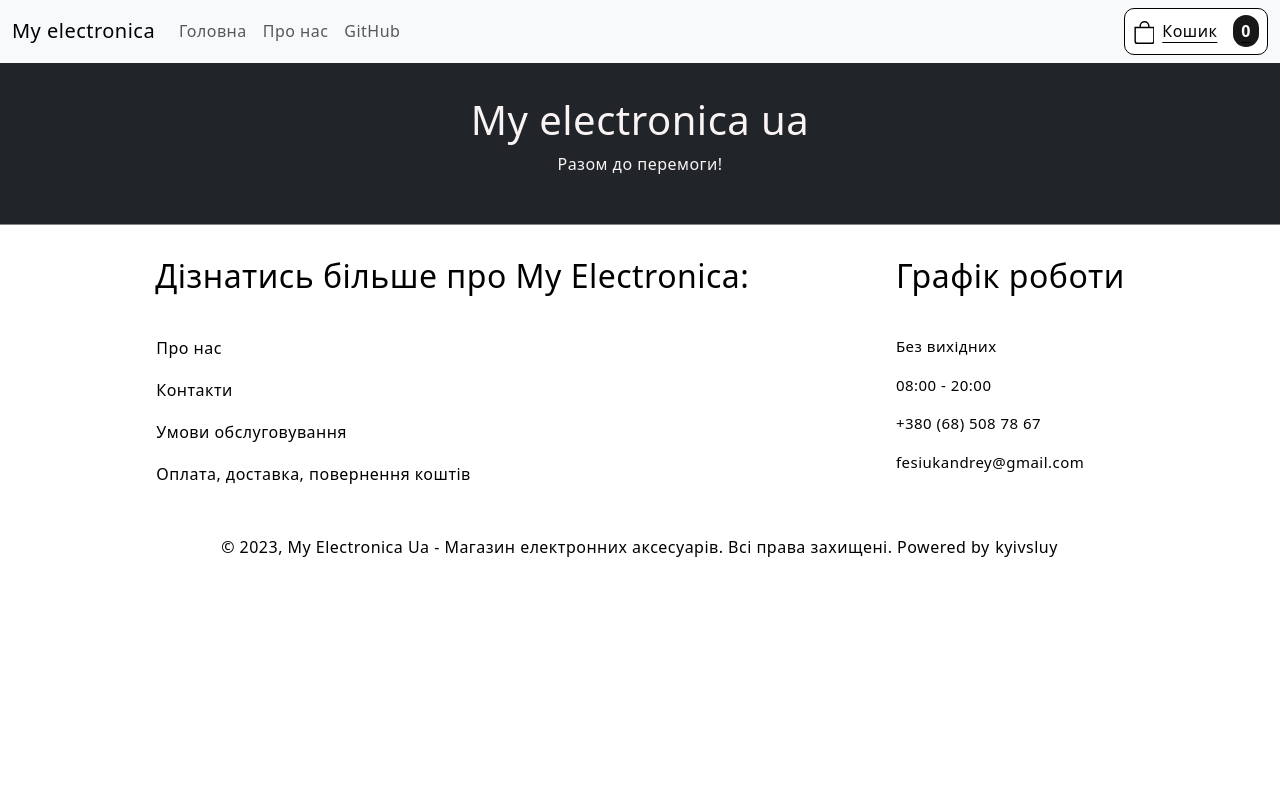
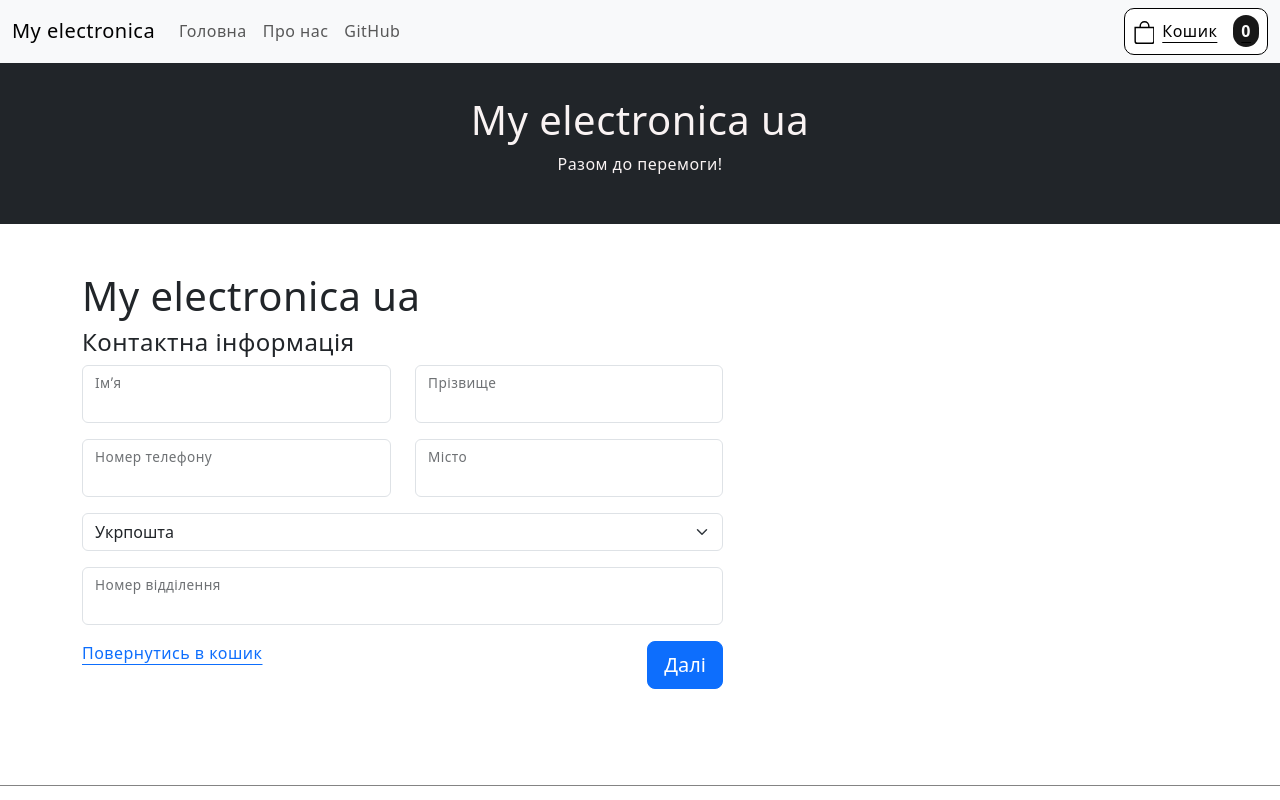
Before and after one commit to indian0ch/my.electronica.ua, a React (Create React App) app: page /cart/order in a window 1280 px wide. Shown: the top 800 px of the page. Built offline with nearby package versions, Linux system fonts and the light colour scheme.

Commit message:
Added order's from, need some fixes

```diff
--- a/src/App.js
+++ b/src/App.js
@@ -10,6 +10,7 @@
 import RefundInfo from "./components/Services/RefundInfo";
 import CartPage from "./components/Cart/CartPage";
 import Contact from "./components/Services/ContactUs";
+import OrderPage from "./components/OrderPage/OrderPage";
 import {
   BrowserRouter as Router,
   Routes,
@@ -33,6 +34,7 @@
         <Route path="/refund-policy" element={<RefundInfo />} />
         <Route path="/cart" element={<CartPage />} />
         <Route path="/contact" element={<Contact />} />
+        <Route path="/cart/order" element={<OrderPage />} />
       </Routes>
       <Footer />
     </Router>
--- a/src/components/Cart/NotEmptyCart.js
+++ b/src/components/Cart/NotEmptyCart.js
@@ -9,10 +9,6 @@
     cartItems: state.cartFunctional.items,
     cartSum: state.cartFunctional.totalSum,
   }));
-
-  function onOrderHandler(event){
-    event.preventDefault();
-  }
 
   return (
     <div className="container-sm">
@@ -46,7 +42,15 @@
       <div className={classes.cartFooter}>
         <div className={classes["cartFooter-content"]}>
           <p>Сумарна вартість: {cartSum}грн</p>
-              <Button className={classes["cartFooter-content-button"]} color='dark' size="lg" onClick={onOrderHandler}>Замовити</Button>
+          <Link to="/cart/order">
+            <Button
+              className={classes["cartFooter-content-button"]}
+              color="primary"
+              size="lg"
+            >
+              Замовити
+            </Button>
+          </Link>
         </div>
       </div>
     </div>
--- a/src/components/Header/HeaderDescription.js
+++ b/src/components/Header/HeaderDescription.js
@@ -1,4 +1,3 @@
-import { Fragment } from "react";
 import classes from "./Header.module.css";
 
 function HeaderDescription(props) {
--- /dev/null
+++ b/src/components/OrderPage/Order.module.css
@@ -0,0 +1,10 @@
+.orderPage{
+    /* display: flex;
+    justify-content: space-around; */
+    padding: 3rem 0rem 6rem;
+}
+
+.form-control{
+    display: flex;
+    justify-content: space-between;
+}
--- /dev/null
+++ b/src/components/OrderPage/OrderForm.js
@@ -0,0 +1,192 @@
+import { useRef, useState, useReducer } from "react";
+import classes from "./Order.module.css";
+import {
+  Form,
+  Row,
+  Col,
+  Input,
+  Label,
+  FormFeedback,
+  FormGroup,
+  Button,
+  Spinner,
+} from "reactstrap";
+import { Link } from "react-router-dom";
+
+function contactReducer(state, action) {
+  switch (action.type) {
+    case "change_name": {
+      return {
+        ...state,
+        isNameValid: action.status,
+      };
+    }
+    case "change_surname": {
+      return {
+        ...state,
+        isSurnameValid: action.status,
+      };
+    }
+    case "change_phone": {
+      return {
+        ...state,
+        isPhoneValid: action.status,
+      };
+    }
+    case "change_postNumber": {
+      return {
+        ...state,
+        isPostNumberValid: action.status,
+      };
+    }
+    case "change_city": {
+      return {
+        ...state,
+        isCityValid: action.status,
+      };
+    }
+  }
+}
+
+function OrderForm(props) {
+  const [isLoadingBtn, setIsLoadingBtn] = useState(false);
+  const nameRef = useRef();
+  const surnameRef = useRef();
+  const postNumberRef = useRef();
+  const cityRef = useRef();
+  const phoneRef = useRef();
+  const [contactState, dispatchContact] = useReducer(contactReducer, {
+    isNameValid: false,
+    isSurnameValid: false,
+    isPhoneValid: false,
+    isPostNumberValid: false,
+    isCityValid: false,
+  });
+
+  function checkValidation() {
+    let status = true;
+    const fieldsToValidate = [
+      { ref: nameRef, type: "change_name" },
+      { ref: surnameRef, type: "change_surname" },
+      { ref: cityRef, type: "change_city" },
+      { ref: phoneRef, type: "change_phone" },
+      { ref: postNumberRef, type: "change_postNumber" },
+    ];
+    fieldsToValidate.forEach((field) => {
+      if (field.ref.current.value === "") {
+        dispatchContact({ type: field.type, status: true });
+        status = false;
+      }
+    });
+    return status;
+  }
+
+  function onEnterClick() {
+    setIsLoadingBtn(true);
+    setTimeout(() => {
+      setIsLoadingBtn(false);
+    }, 500);
+    const status = checkValidation();
+  }
+
+  return (
+    <Form>
+      <h4>Контактна інформація</h4>
+      <Row>
+        <Col>
+          <FormGroup floating>
+            <Input
+              id="contactName"
+              innerRef={nameRef}
+              name="name"
+              type="text"
+              invalid={contactState.isNameValid}
+              onClick={() =>
+                dispatchContact({ type: "change_name", status: false })
+              }
+            />
+            <Label for="contactPhone">Імʼя</Label>
+            <FormFeedback>Це поле є обовʼязковим для заповнення</FormFeedback>
+          </FormGroup>
+        </Col>
+        <Col>
+          <FormGroup floating>
+            <Input
+              id="contactSurname"
+              innerRef={surnameRef}
+              name="surname"
+              type="text"
+              invalid={contactState.isSurnameValid}
+              onClick={() =>
+                dispatchContact({ type: "change_surname", status: false })
+              }
+            />
+            <Label for="contactPhone">Прізвище</Label>
+            <FormFeedback>Це поле є обовʼязковим для заповнення</FormFeedback>
+          </FormGroup>
+        </Col>
+      </Row>
+      <Row>
+        <Col>
+          <FormGroup floating>
+            <Input
+              id="contactPhone"
+              innerRef={phoneRef}
+              name="phoneNumber"
+              type="tel"
+              invalid={contactState.isPhoneValid}
+              onClick={() =>
+                dispatchContact({ type: "change_phone", status: false })
+              }
+            />
+            <Label for="contactPhone">Номер телефону</Label>
+            <FormFeedback>Це поле є обовʼязковим для заповнення</FormFeedback>
+          </FormGroup>
+        </Col>
+        <Col>
+          <FormGroup floating>
+            <Input
+              id="contactCity"
+              innerRef={cityRef}
+              name="city"
+              type="text"
+              invalid={contactState.isCityValid}
+              onClick={() =>
+                dispatchContact({ type: "change_city", status: false })
+              }
+            />
+            <Label for="contactPhone">Місто</Label>
+            <FormFeedback>Це поле є обовʼязковим для заповнення</FormFeedback>
+          </FormGroup>
+        </Col>
+      </Row>
+      <FormGroup>
+        <Input id="exampleSelect" name="select" type="select">
+          <option>Укрпошта</option>
+          <option>Нова пошта</option>
+        </Input>
+      </FormGroup>
+      <FormGroup floating>
+        <Input
+          id="contactPostNumber"
+          innerRef={postNumberRef}
+          name="postNumber"
+          type="text"
+          invalid={contactState.isPostNumberValid}
+          onClick={() =>
+            dispatchContact({ type: "change_postNumber", status: false })
+          }
+        />
+        <Label for="contactPhone">Номер відділення</Label>
+        <FormFeedback>Це поле є обовʼязковим для заповнення</FormFeedback>
+      </FormGroup>
+      <div className={classes["form-control"]}>
+        <Link to="/cart">Повернутись в кошик</Link>
+        <Button onClick={onEnterClick} color="primary" size="lg">
+          {isLoadingBtn === true ? <Spinner size="sm" color="light" /> : "Далі"}
+        </Button>
+      </div>
+    </Form>
+  );
+}
+export default OrderForm;
--- a/src/components/OrderPage/OrderPage.js
+++ b/src/components/OrderPage/OrderPage.js
@@ -0,0 +1,21 @@
+import classes from "./Order.module.css";
+import { useSelector } from "react-redux";
+import OrderForm from "./OrderForm";
+import { Row } from "reactstrap";
+
+function OrderPage(props) {
+  return (
+    <div className={`${classes.orderPage} container-md`}>
+      <Row>
+        <div className="col-md-7 col-12">
+          <h1>My electronica ua</h1>
+          <OrderForm></OrderForm>
+        </div>
+        <div className="col-md-5 col-12">
+          {/* <OrderForm></OrderForm> */}
+        </div>
+      </Row>
+    </div>
+  );
+}
+export default OrderPage;
```
Also changed, not shown: .eslintrc.js. Lines whose indentation alone changed are shown as unchanged.
